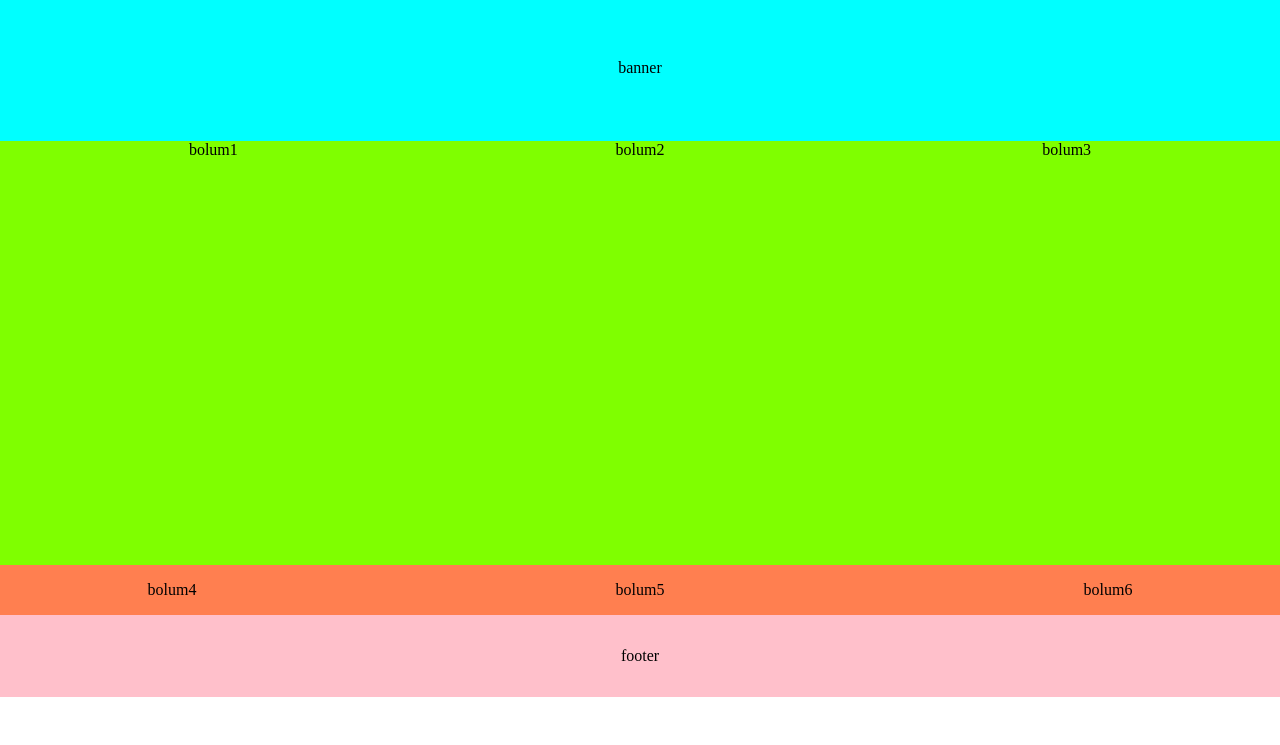
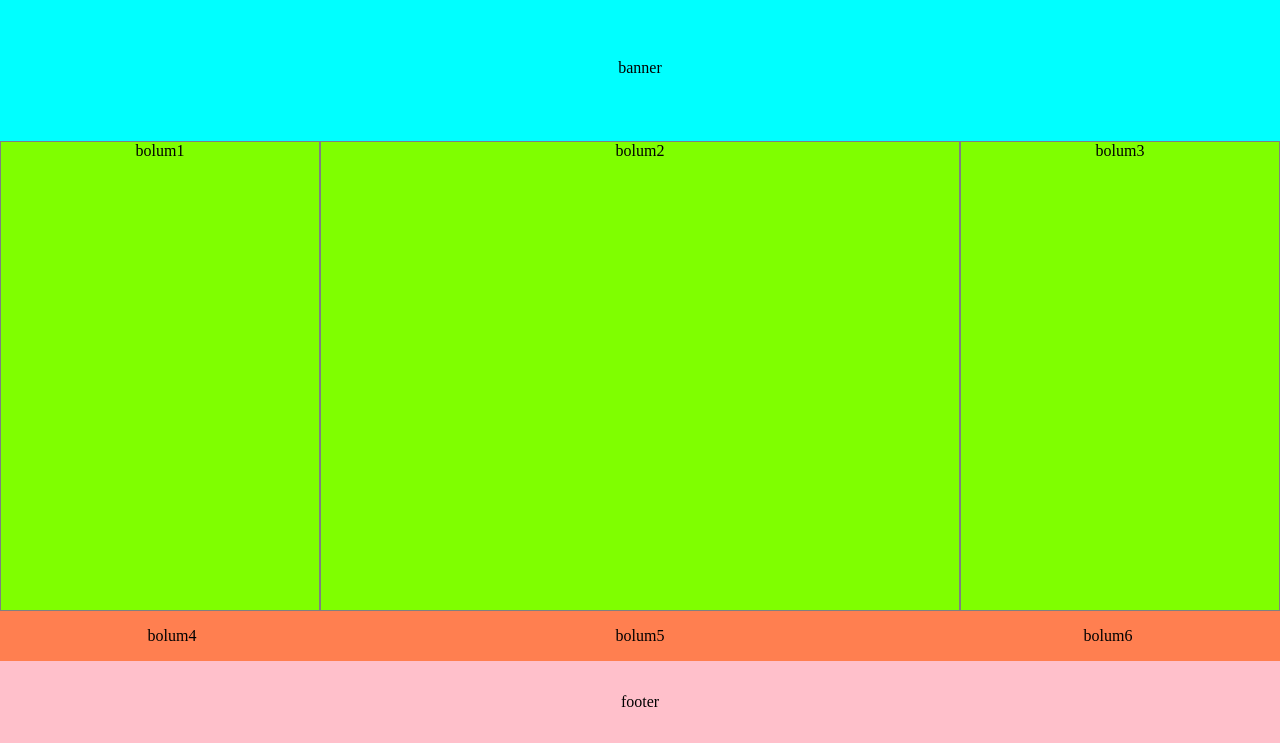
Before and after one commit to AdemKlf/HTML-CSS-Session-6, a plain HTML site: page Session-10/flex.html in a window 1280 px wide. Shown: the part 55-800 px from the top of the page. Drawn offline with Linux system fonts and the light colour scheme.

Commit message:
Flex-assigments

```diff
--- a/Session-10/flex.css
+++ b/Session-10/flex.css
@@ -24,6 +24,7 @@
 
 .col-3 {
   width: 25%;
+  flex: 0 0 auto;
 }
 
 .col-4 {
@@ -73,12 +74,17 @@
   background-color: aqua;
   padding: 4rem;
 }
+.div {
+  display: block;
+}
 .section1 {
   background-color: chartreuse;
   flex-wrap: nowrap;
-
-  height: 53vh;
+  /* outline-offset: 1rem solid gray; */
+  height: calc(100vh - 330px);
   overflow: hidden;
+  /* padding: 1rem; */
+  text-align: center;
 }
 .section2 {
   background-color: coral;
@@ -88,3 +94,18 @@
   background-color: pink;
   padding: 2rem;
 }
+.bolum1,
+.bolum2,
+.bolum3 {
+  border: 1px solid grey;
+  height: calc(100vh - 330px);
+}
+.bolum2 {
+  width: 50%;
+}
+.bolum1 {
+  width: 25%;
+}
+.bolum3 {
+  width: 25%;
+}
--- a/Session-10/flex.html
+++ b/Session-10/flex.html
@@ -34,7 +34,7 @@
             <div class="row">
                 <div class="col-3 bolum4">bolum4</div>
                 <div class="col-6 bolum5">bolum5</div>
-                <div class="col-3 bolum-6">bolum6</div>
+                <div class="col-3 bolum6">bolum6</div>
             </div>
 
         </section>
```
